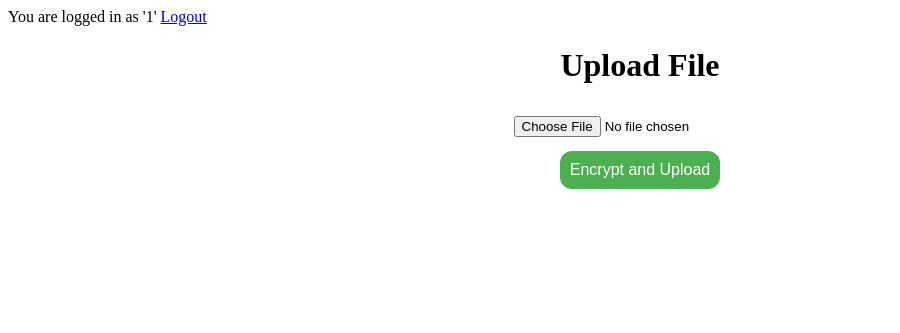
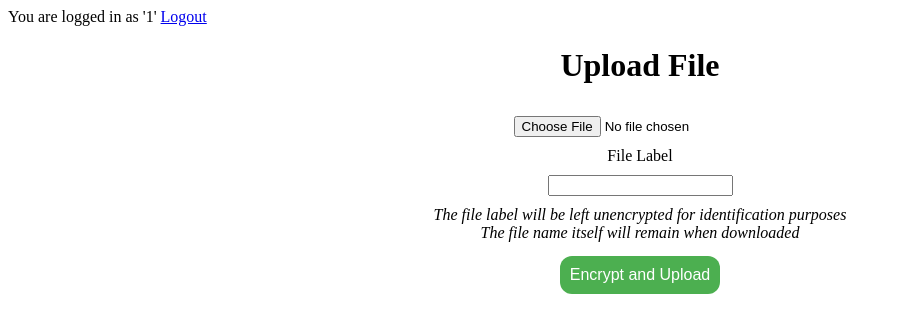
Before and after one commit to dlaffey1/CyberSecurity_File_Transfer, a Flask app: page /uploadFile in a window 1280 px wide. Shown: the top 333 px of the page, without its empty margins (0-900 px from the left). Run offline with Flask 3, Linux system fonts and the light colour scheme; the visitor is signed in with stand-in values (Sample User, id 1).

Commit message:
Add file_label to uploadFile form

```diff
--- a/dj/templates/uploadFile.html
+++ b/dj/templates/uploadFile.html
@@ -5,7 +5,13 @@
 
     <form action="{{ url_for("upload_file") }}" id="form">
         <h1>Upload File</h1>
-        <input required type="file" id="file">
+        <input required type="file" id="file" onchange="updateLabel(event)">
+
+        <label for="file_label">File Label</label>
+        <input type="text" name="file_label" id="file_label">
+        <em>The file label will be left unencrypted for identification purposes
+            <br>
+        The file name itself will remain when downloaded</em>
 
         <input type="submit" value="Encrypt and Upload">
     </form>
```
